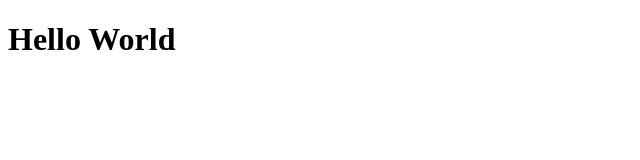
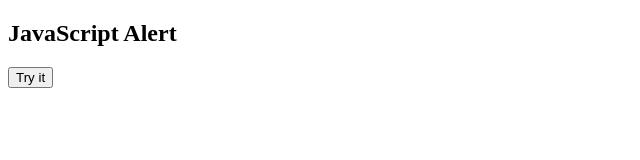
Before and after one commit to homarej/homarej.github.io, a plain HTML site: page liff/index.html in a window 1280 px wide. Shown: the whole page, without its empty margins (0-640 px from the left). Drawn offline with Linux system fonts and the light colour scheme.

Commit message:
js popup test on LIFF

```diff
--- a/liff/index.html
+++ b/liff/index.html
@@ -1,6 +1,16 @@
 <!DOCTYPE html>
 <html>
 <body>
-<h1>Hello World</h1>
+
+<h2>JavaScript Alert</h2>
+
+<button onclick="myFunction()">Try it</button>
+
+<script>
+function myFunction() {
+  alert("I am an alert box!");
+}
+</script>
+
 </body>
 </html>
```
Also changed, not shown: liff/index_backup.html (added, +6 -0 lines), 1 other file.
